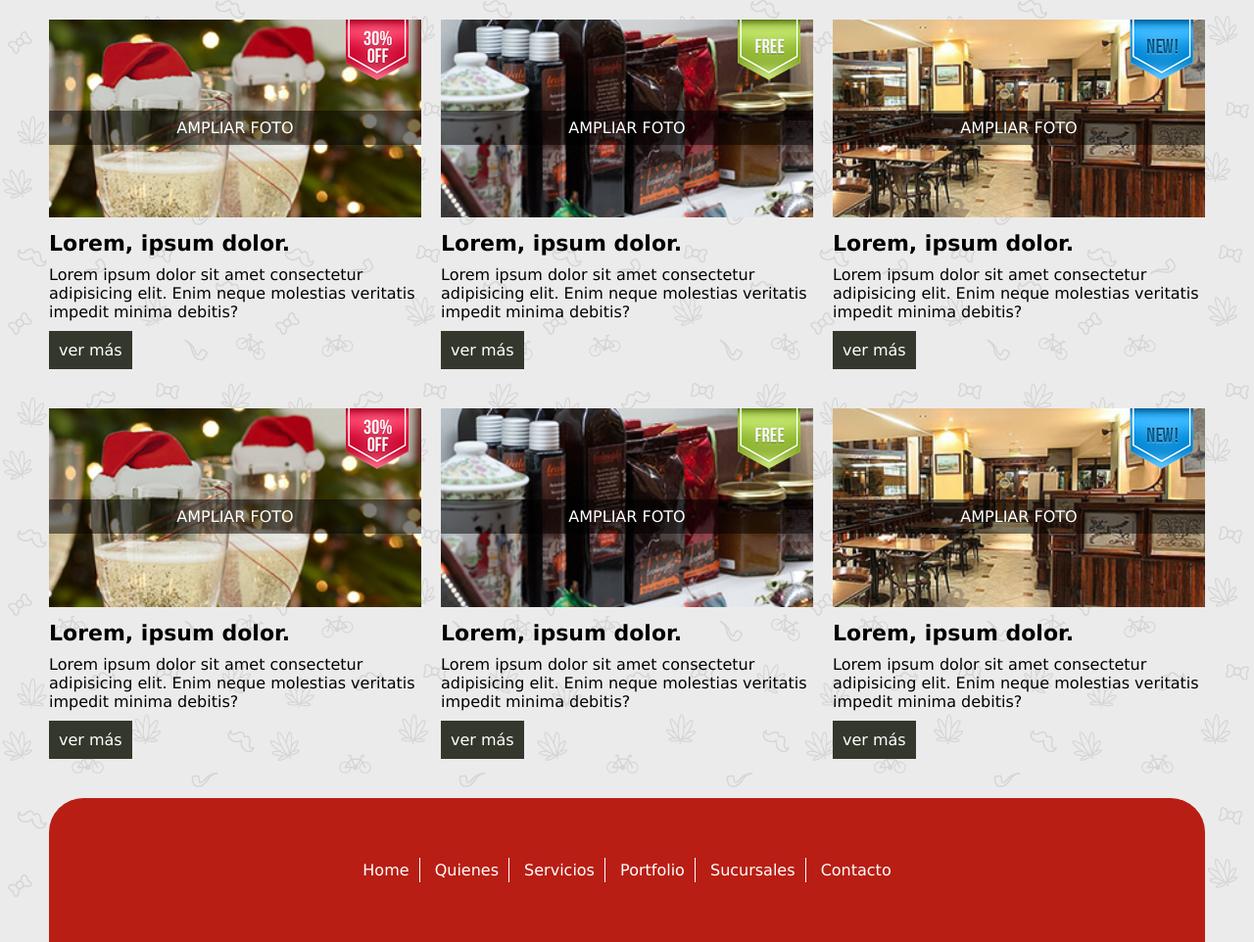
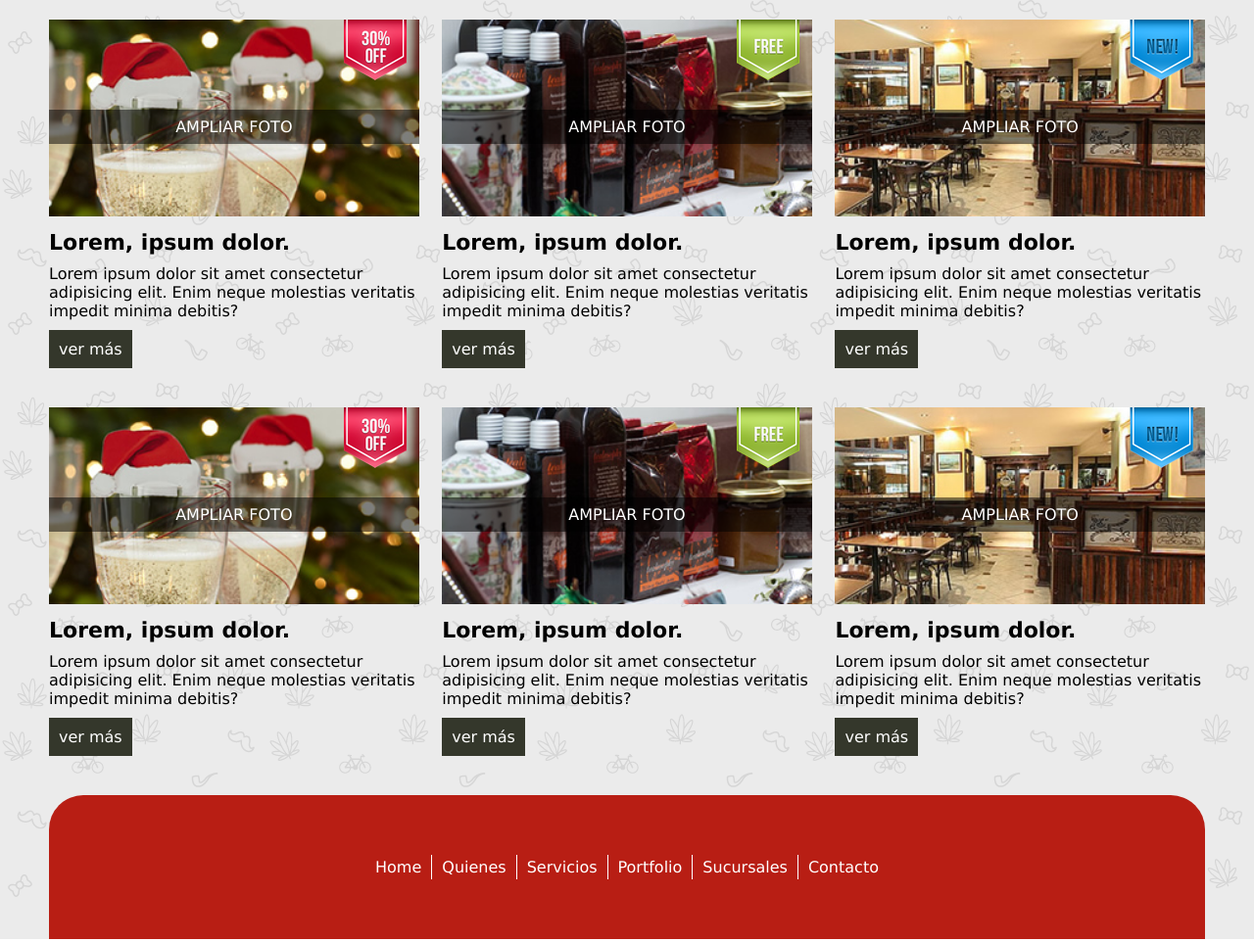
Before and after one commit to Comision16/kitchening, a website: page views/home.html in a window 1280 px wide. Shown: the part 708-1670 px from the top of the page at 98% size. Drawn offline with Linux system fonts and the light colour scheme.

Commit message:
apply flexbox

```diff
--- a/public/css/home.css
+++ b/public/css/home.css
@@ -5,6 +5,8 @@ body.home {
 /* HEADER */
 .home__header {
   text-align: center;
+  display: flex;
+  flex-direction: column;
 }
 
 .home__header__logo img {
@@ -19,10 +21,16 @@ body.home {
   font-size: 32px;
   height: 50px;
   width: 50px;
+  align-self: center;
 }
 
 .home__header__menu {
   margin: 20px 0 0 0;
+}
+
+.home__header__menu ul {
+  display: flex;
+  flex-direction: column;
 }
 
 .home__header__menu ul li {
@@ -45,11 +53,14 @@ body.home {
 
 .home__main__section--products {
   margin-top: 30px;
+  display: flex;
+  flex-wrap: wrap;
+  justify-content: center;
 }
 
 .home__main__section__article {
   width: 90%;
-  margin: 0 auto 30px;
+  margin-bottom: 30px;
 }
 
 .home__main__section__article__container {
@@ -96,9 +107,10 @@ body.home {
 }
 
 /* FOOTER */
-.home__footer__menu {
+.home__footer__menu ul{
   background-color: var(--colorRojo);
-  text-align: center;
+  display: flex;
+  flex-direction: column;
 }
 
 .home__footer__menu ul li {
@@ -125,9 +137,14 @@ body.home {
   display: none;
   }
 
+  .home__header__menu ul {
+    flex-direction: row;
+    justify-content: space-between;
+  }
+
   .home__header__menu ul li {
     display: inline-block;
-    width: 123px;
+    width: 15.5%;
   }
 
   /* MAIN */
@@ -136,17 +153,11 @@ body.home {
   }
 
   .home__main__section--products {
-    overflow: hidden;
+    justify-content: space-between;
   }
 
   .home__main__section__article {
-    float:left;
-    margin-right: 8px;
-    width: 380px;
-  }
-
-  .home__main__section__article:nth-child(even) {
-    margin-right: 0;
+    width: 49%;
   }
 }
 
@@ -165,30 +176,26 @@ body.home {
     margin-right: 0;
   }
 
+  /* MAIN */
   .home__main__section__article {
-
-    margin-right: 20px;
+    width: 32%;
   }
 
-  .home__main__section__article:nth-child(even) {
-    margin-right:  20px;
-  }
-
-  .home__main__section__article:nth-child(3n) {
-    margin-right:  0;
-  }
 
   /* FOOTER */
 
-  .home__footer__menu {
+  .home__footer__menu ul {
     padding: 60px 0;
     border-radius: 35px 35px 0 0;
+    flex-direction: row;
+    flex-wrap: wrap;
+    justify-content: center;
+
   }
 
   .home__footer__menu ul li {
     border-bottom: none;
     border-right: 1px solid #fff;
-    display: inline-block;
     padding: 3px 10px;
     text-align: center;
   }
```
